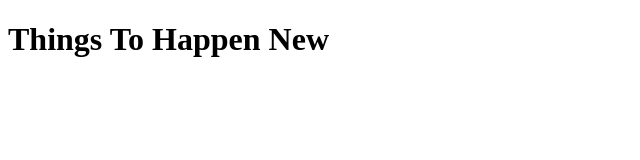
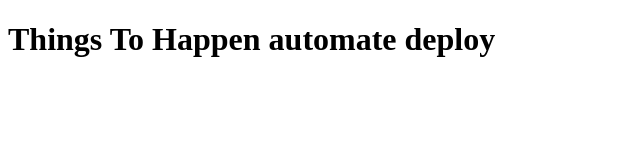
Before and after one commit to M-H-BUTT/webMobileBootCamp2020, a plain HTML site: page index.html in a window 1280 px wide. Shown: the whole page, without its empty margins (0-640 px from the left). Drawn offline with Linux system fonts and the light colour scheme.

Commit message:
index.html is update

```diff
--- a/index.html
+++ b/index.html
@@ -6,6 +6,6 @@
     <title>Document</title>
 </head>
 <body>
-    <h1>Things To Happen New</h1>
+    <h1>Things To Happen automate deploy</h1>
 </body>
 </html>
```
